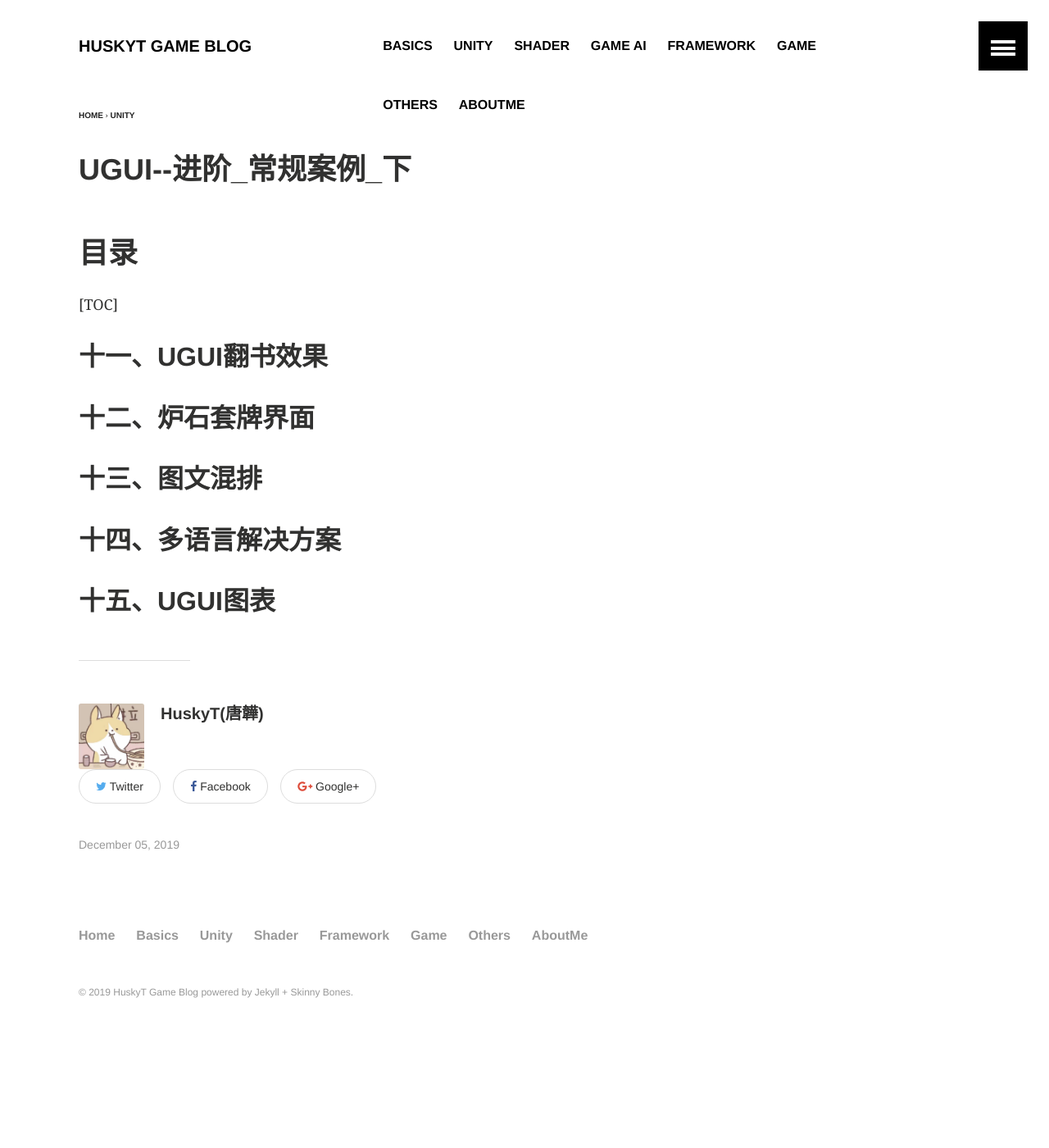
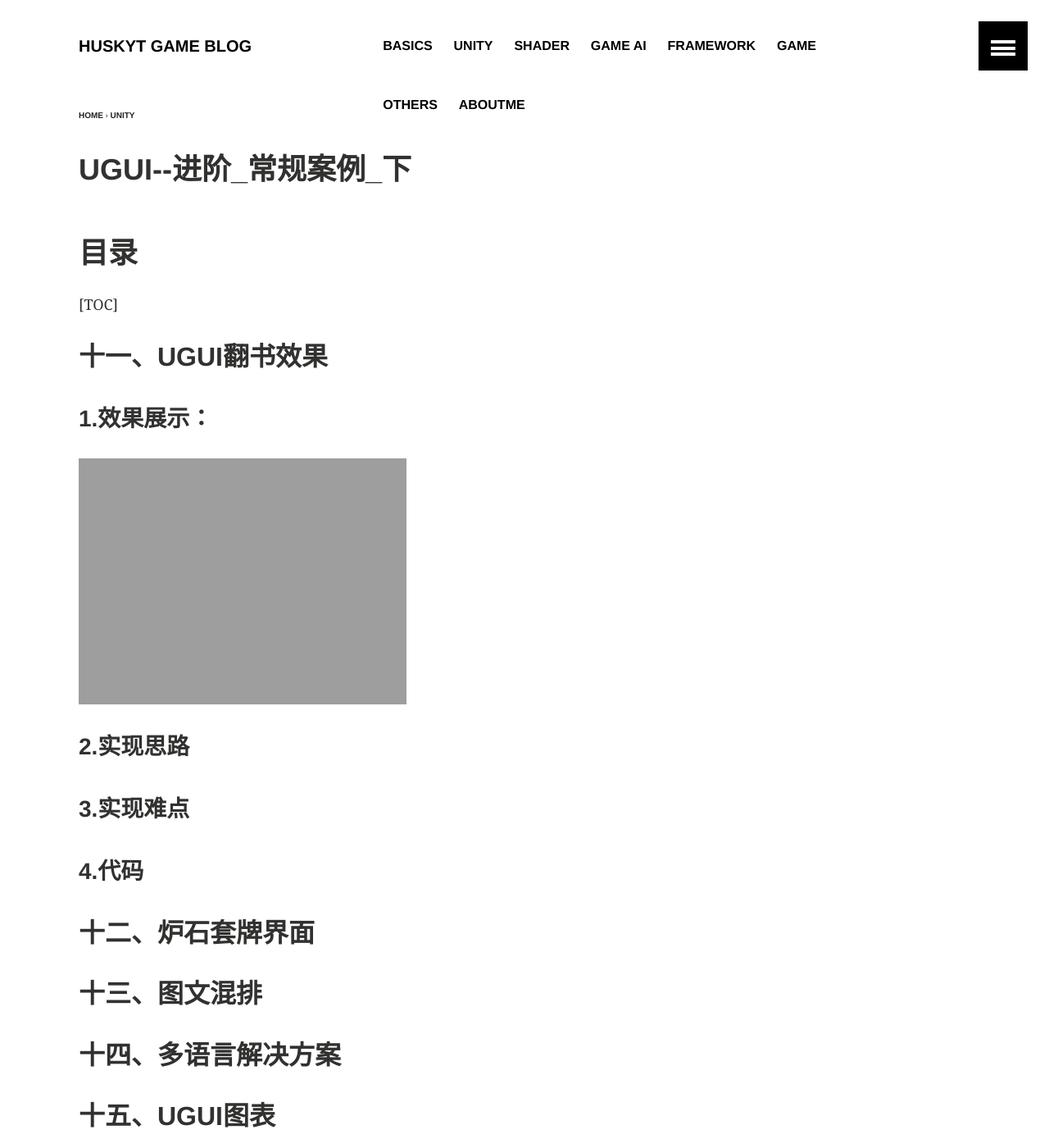
Before and after one commit to HuskyTGame/HuskyTGame.github.io, a Jekyll site: the page built from _posts/unity/2019-12-05-UGUI--进阶_常规案例_下.md, in a window 1280 px wide and 1400 px high. Shown: the whole window at 82% size. Built offline with Jekyll 4.4.1, drawn with Linux system fonts in a browser that asks for light colours.

Commit message:
Update 2019-12-05-UGUI--进阶_常规案例_下.md

```diff
--- a/_posts/unity/2019-12-05-UGUI--进阶_常规案例_下.md
+++ b/_posts/unity/2019-12-05-UGUI--进阶_常规案例_下.md
@@ -12,6 +12,20 @@
 
 ## 十一、UGUI翻书效果
 
+### 1.效果展示：
+
+![GIF1](https://huskytgame.github.io/images/in-post/unity/2019-12-05-UGUI--进阶_常规案例_下/UIBookFlipAnim.gif)
+
+### 2.实现思路
+
+
+
+### 3.实现难点
+
+
+
+### 4.代码
+
 
 
 ## 十二、炉石套牌界面
```
